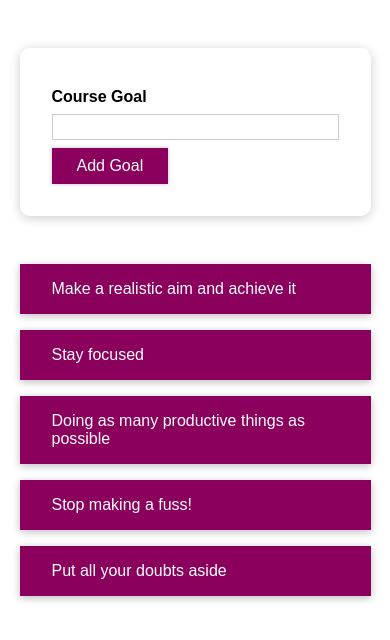
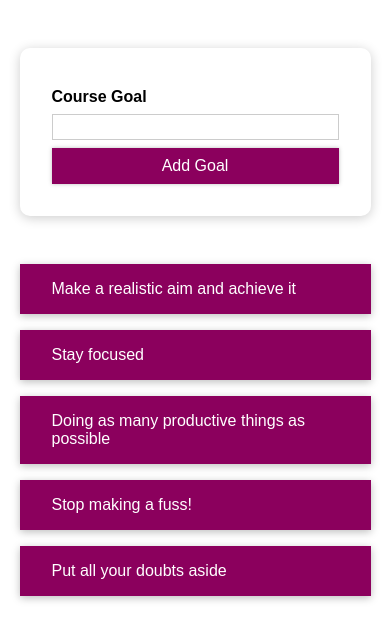
Before and after one commit to ZdraviiSmisl/Your-Goals, a React (Create React App) app: page / in a window 390 px wide. Shown: the top 640 px of the page. Built offline with nearby package versions, Linux system fonts and the light colour scheme.

Commit message:
Added media query for button component

```diff
--- a/src/components/CourseGoals/CourseInput/CourseInput.js
+++ b/src/components/CourseGoals/CourseInput/CourseInput.js
@@ -52,7 +52,7 @@ const CourseInput = (props) => {
 
   return (
     <form onSubmit={formSubmitHandler}>
-      <FormControl invalid={!isValid}>
+      <FormControl invalid={!isValid ? "invalid" : undefined}>
         <label>Course Goal</label>
         <input type="text" onChange={goalInputChangeHandler} />
       </FormControl>
--- a/src/components/UI/Button/Button.js
+++ b/src/components/UI/Button/Button.js
@@ -2,6 +2,7 @@ import "./Button.css";
 import { styled } from "styled-components";
 
 const Button = styled.button`
+  width: 100%;
   font: inherit;
   padding: 0.5rem 1.5rem;
   border: 1px solid #8b005d;
@@ -9,6 +10,10 @@ const Button = styled.button`
   background: #8b005d;
   box-shadow: 0 0 4px rgba(0, 0, 0, 0.26);
   cursor: pointer;
+
+  @media (min-width: 768px) {
+    width: auto;
+  }
 
   &:focus {
     outline: none;
```
